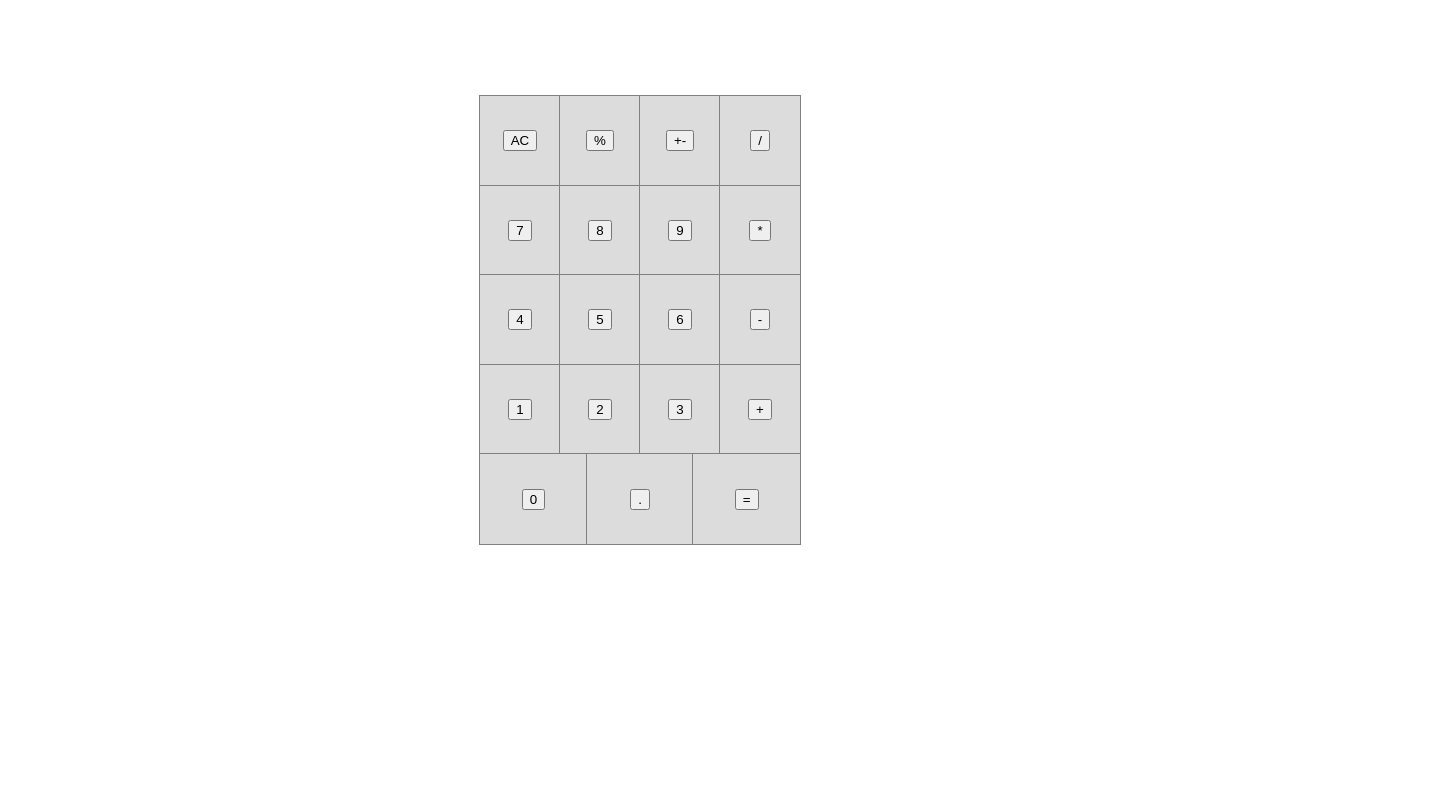
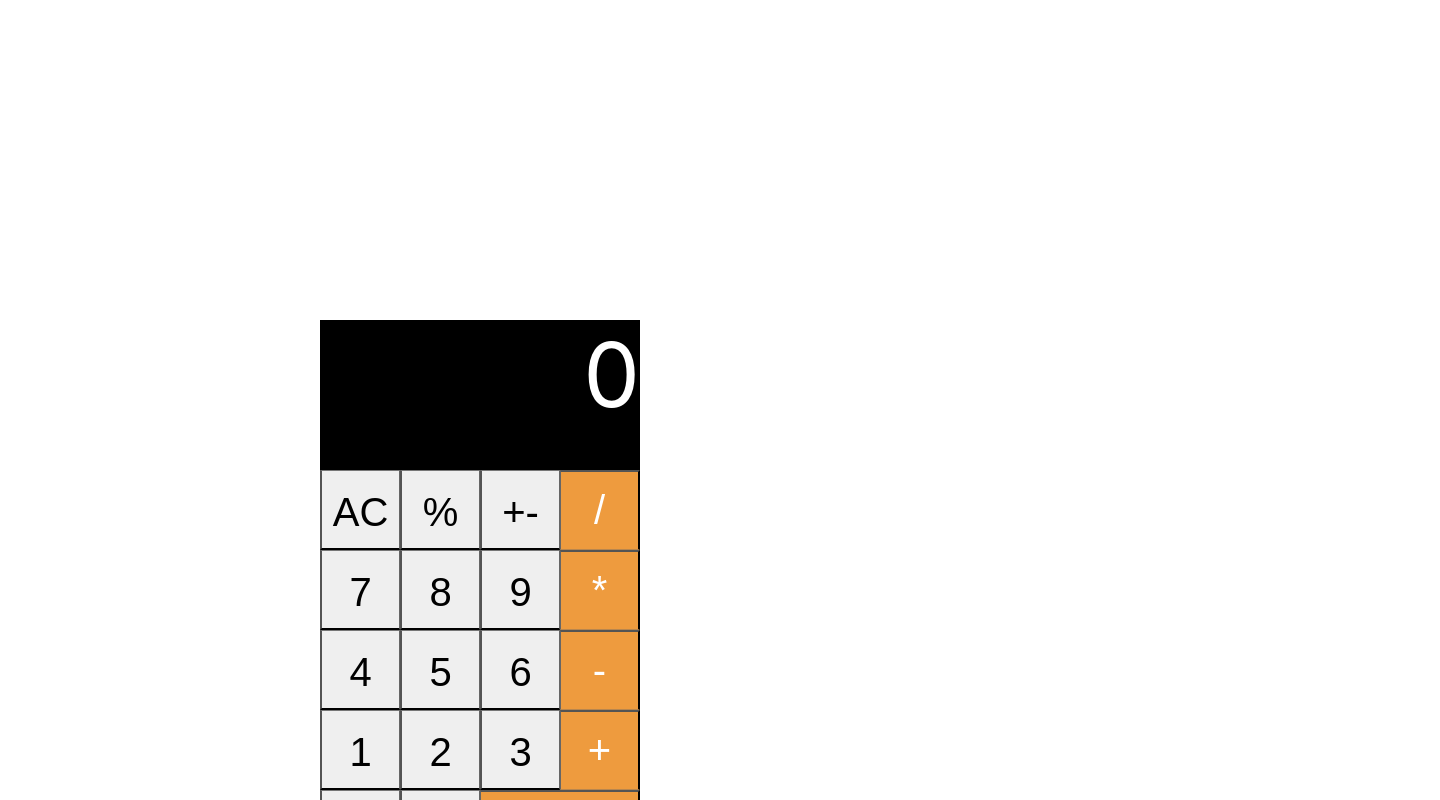
Before and after one commit to benstone1/Pursuit-Core-Web-React-Calculator-Lab, a React (Create React App) app in the folder calculator_app/: page / in a window 1280 px wide. Shown: the top 800 px of the page, 1440 px wide, since content can reach past the window. Built offline with nearby package versions, Linux system fonts and the light colour scheme.

Commit message:
added css

```diff
--- a/calculator_app/src/App.css
+++ b/calculator_app/src/App.css
@@ -1,21 +1,60 @@
 .App {
   display: flex;
-  justify-content: center;
-  align-items: center;
-  height: 100vh;
-  width: 100%;
-  background-size: cover;
+  flex-direction: row;
+  flex-flow: row wrap;
+  padding: 25%;
+  width: 100vh;
+  height: 100vh
 }
 
-.calculator {
-  height: 80vh;
-  width: 25%;
-  box-shadow: 0 2rem 4rem var(--shadow);
-  background-color: var(--color-light-black);
+.display{
+  background-color: black;
+  font-size: 90px;
+  text-align: right;
+  color: white;
+  width: 320px;
+  height: 150px;
+}
+
+.button {
+
+   width: 80px;
+   height: 80px;
+   border-top: 1px solid #777;
+   border-right: 1px solid #666;
+   text-align: center;
+   line-height: 80px;
+   font-size: 40px;
+}
+
+#equal {
+  width: 160px
+
+}
+
+
+button:active {
+  box-shadow: inset 0px 0px 80px 0px rgba(0, 0, 0, 0.25);
+}
+
+.orange {
+  display: block;
+  font-size: 40px;
+  text-align: center;
+  background-color: #EE9B3E;
+  color: #fff;
+  border-left: 1px solid #666;
+  border-bottom: 1px solid #6666;
+  user-select: none;
+  cursor: pointer;
+  outline: none;
+  width: 80px;
+  height: 80px;
 }
 
 .wrapper {
   display: flex;
-  width: 100%;
+   flex-direction: row;
+  flex-wrap: wrap;
 
 }
--- a/calculator_app/src/App.js
+++ b/calculator_app/src/App.js
@@ -1,37 +1,112 @@
 import React from 'react';
 import Calculator from './Components/Calculator'
 import './App.css';
-// import CalculatorForm from './Components/CalculatorForm';
+
 
 class App extends React.Component {
-  constructor() {
-    super()
-    this.state = {
-      display: 0,
-       buttonValue: ''
+  constructor(props) {
+   super(props)
+   this.state = {
+     display: '0',
+     newValue: null,
+     previousValue: null,
+     decimal: false,
+     operation: null,
+     waitingForNewValue: false,
+    //  name: this.props.name
+    num: ''
+    }
+ }
 
-    }
+  handleACButton = () => {
+   this.setState({
+     display: 0,
+     previousValue: null,
+     decimal: false,
+     operation: null,
+     waitingForNewValue: false,
+
+   })
   }
 
-  // handleButtonsClick = (buttonValue) => {
-  //   // const {buttonValue} = this.state
-  //   this.setState({
-  //     display: buttonValue,
-  //   })
-  //   console.log('the button has been clicked', buttonValue)
+  handleClick = (e) => {
+    // const{ name} = this.state
+    this.setState({
+      display: e.target.value
+    })
+    console.log('button has been clicked', e.target.value)
+  }
+
+  handleNumbers = (num) => {
+    const {waitingForNewValue} = this.state
+   if (waitingForNewValue) {
+      this.setState({
+        display: Number(num),
+        waitingForNewValue: false
+      })
+   }
+    this.setState({
+      // display: display='0'
+    })
+  }
+
+  handleOperation = () => {
+    const{previousValue, newValue} = this.state
+
+    const add = previousValue + newValue;
+    const mul= previousValue * newValue;
+    const div = previousValue / newValue;
+    const sub = previousValue - newValue
+    this.setState({
+      add: add,
+      mul: mul,
+      div: div,
+      sub: sub
+    })
+  }
+
+  handlePercentage = (num) => {
+
+   const percent = (num / 100)
+   this.setState({
+    num: percent
+   })
+   console.log('percentage btn', percent)
+ }
+
+  // handleNegAndPos = () => {
+
   // }
+
+  // handleEqualSign = () => {
+
+  // }
+
+  // handleDecimal = () => {
+
+  // }
+
+  render() {
+    const {display} = this.state
+    return(
+      <div className='App'>
+        <Calculator
+          display= {display}
+          handleACButton={this.handleACButton}
+          handleDecimal={this.handleDecimal}
+          handleEqualSign={this.handleEqualSign}
+          handleNegAndPos= {this.handleNegAndPos}
+          handleNumbers={this.handleNumbers}
+          handleOperation={this.handleOperation}
+          handlePercentage={this.handlePercentage}
+        />
+      </div>
+    )
+  }
+}
 
 
 
-  render() {
-    return (
-      <div className="App">
-        <Calculator
-        />
-      </div>
-    );
-  }
 
-}
 
 export default App;
--- a/calculator_app/src/Components/Buttons.css
+++ /dev/null
@@ -1,12 +0,0 @@
-.button{
-    display: flex;
-    height: 4em;
-    flex: 1;
-    justify-content: center;
-    align-items: center;
-    font-weight: lighter;
-    font-size: 1.4em;
-    background-color: gainsboro;
-    color: grey;
-    outline: 1px solid grey;
-}
--- a/calculator_app/src/Components/Buttons.jsx
+++ /dev/null
@@ -1,21 +0,0 @@
-import React from 'react';
-// import ButtonsDisplay from './ButtonsDisplay';
-import './Buttons.css'
-
-const Buttons = (props) => {
-    // if (value !== typeof 'number') {
-    //     return true
-    // }
-    return (
-        <div className='button'>
-            <button onClick={props.handleClick}>
-                {props.name}
-
-            </button>
-
-
-        </div>
-    )
-}
-
-export default Buttons;
--- a/calculator_app/src/Components/ButtonsDisplay.jsx
+++ /dev/null
@@ -1,20 +0,0 @@
-import React from 'react';
-
-
-const ButtonsDisplay = (props) => {
-    return (
-        <div>
-            <p>
-            {props.display}
-             {/* {props.handleClick} */}
-            </p>
-
-
-        </div>
-    )
-}
-
-
-
-
-export default ButtonsDisplay;
--- a/calculator_app/src/Components/Calculator.jsx
+++ b/calculator_app/src/Components/Calculator.jsx
@@ -1,68 +1,44 @@
-import React, { Component } from 'react';
-import Buttons from './Buttons';
-import ButtonsDisplay from './ButtonsDisplay';
-// import CalculatorForm from './Components/CalculatorForm';
+import React from 'react';
 
-class Calculator extends Component {
-    constructor(props) {
-        super(props)
-        this.state = {
-            display: 0,
-            buttonValue: ''
-        }
-    }
-
-    handleClick = (e) => {
-        this.setState({
-            display: e.target.value,
-            buttonValue: e.target.value
-
-
-        })
-        console.log('click', e.target.value)
-    }
-
-    render() {
-        const {display} = this.state
+const Calculator = (props) => {
     return (
         <div className='calculator'>
-                <ButtonsDisplay
-                    display={display.name}
-                    handleClick={this.handleClick}
-                />
-                <div className='wrapper'>
-                    <Buttons name='AC' value={display}  handleClick={this.handleClick}/>
-                    <Buttons name='%'/>
-                    <Buttons name='+-'/>
-                    <Buttons name='/'/>
+            <div className='display'>
+                 {props.display}
             </div>
            <div className='wrapper'>
-                    <Buttons name='7'/>
-                    <Buttons name='8'/>
-                    <Buttons name='9'/>
-                    <Buttons name='*'/>
+             <button className='button' name='AC' onClick={props.handleACButton} value={props.name}>AC</button>
+                <button className='button' name='%' onClick={props.handlePercentage} value={props.display}>%</button>
+                <button className= 'button' name='+-' onClick={props.handleNegAndPos} value={props.display}>+-</button>
+                <button className='orange' name='/' onClick={props.handleOperation} value={props.display}>/</button>
             </div>
                 <div className='wrapper'>
-                    <Buttons name='4'/>
-                    <Buttons name='5'/>
-                    <Buttons name='6'/>
-                    <Buttons name='-'/>
+                <button className='button' name='7' onClick={props.handleNumbers} value={props.display}>7</button>
+                <button className='button' name='8' onClick={props.handleNumbers} value={props.display}>8</button>
+                <button className='button' name='9' onClick={props.handleNumbers} value={props.display}>9</button>
+                <button className='orange' name='*' onClick={props.handleOperation} value={props.display}>*</button>
             </div>
             <div className='wrapper'>
-                    <Buttons name='1'/>
-                    <Buttons name='2'/>
-                    <Buttons name='3'/>
-                    <Buttons name='+'/>
+                <button className='button' name='4' onClick={props.handleNumbers} value={props.display}>4</button>
+                <button className='button' name='5' onClick={props.handleNumbers} value={props.display}>5</button>
+                <button className='button' name='6' onClick={props.handleNumbers} value={props.display}>6</button>
+                <button className='orange' name='-' onClick={props.handleOperation} value={props.display}>-</button>
             </div>
             <div className='wrapper'>
-                    <Buttons name='0'/>
-                    <Buttons name='.'/>
-                    <Buttons name='='/>
+                <button className='button' name='1' onClick={props.handleNumbers} value={props.display}>1</button>
+                <button className='button' name='2' onClick={props.handleNumbers} value={props.display}>2</button>
+                <button className='button' name='3' onClick={props.handleNumbers} value={props.display}>3</button>
+                <button className='orange' name='+' onClick={props.handleOperation} value={props.display}>+</button>
+            </div>
+            <div className='wrapper'>
+                <button className='button' name='0' onClick={props.handleNumbers} value={props.display}>0</button>
+                <button className='button' name='.' onClick={props.handleDecimal} value={props.display}>.</button>
+                <button id='equal' className='orange' name='=' onClick={props.handleEqualSign} value={props.display}>=</button>
             </div>
 
         </div>
     )
 }
-}
+
 
 export default Calculator;
```
Also changed, not shown: calculator_app/src/Components/Calculate.jsx (deleted, +0 -9 lines), calculator_app/src/Components/CalculatorForm.jsx (deleted, +0 -21 lines), calculator_app/src/Components/Clear.jsx (deleted, +0 -13 lines). Lines whose indentation alone changed are shown as unchanged.
